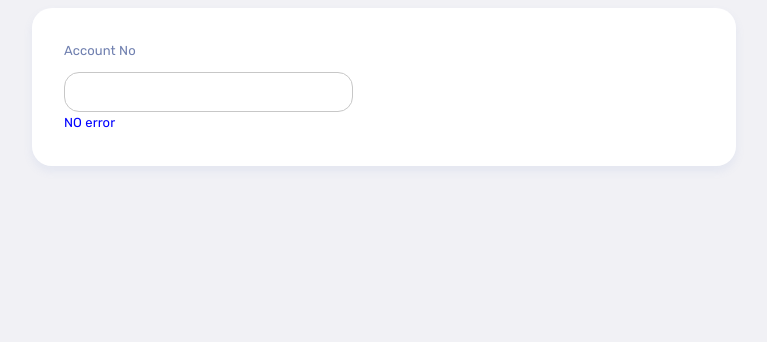
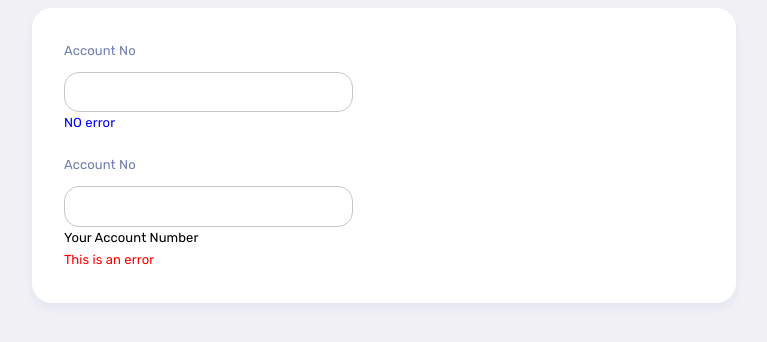
Before and after one commit to shinghuey27/dyno-web, a React (Create React App) app: page / in a window 1280 px wide. Shown: the top 342 px of the page, without its empty margins (256-1023 px from the left). Built offline with nearby package versions, Linux system fonts and the light colour scheme.

Commit message:
basic text box

```diff
--- a/src/App.js
+++ b/src/App.js
@@ -26,6 +26,7 @@ import TextboxDyno from "./Components/TextboxDyno/TextboxDyno";
 import { color } from "@mui/system";
 import ErrorOutlineIcon from '@mui/icons-material/ErrorOutline';
 import { Icon } from "@mui/material";
+import TextboxDyno_0 from "./Components/TextboxDyno/TextboxDyno_0";
 
 function App() {
 
@@ -88,7 +89,12 @@ function App() {
 
             /> */}
 
-
+            <TextboxDyno_0
+              containerStyle={{ marginTop: 20 }}
+              labelText='Account No'
+              descriptionText='Your Account Number'
+              errorText='This is an error'
+            ></TextboxDyno_0>
           </> :
           <>
             <Switch />
--- /dev/null
+++ b/src/Components/TextboxDyno/TextboxDyno_0.jsx
@@ -0,0 +1,29 @@
+import React from 'react';
+import Label from '../Label/Label';
+import Text from '../Textbox/Text';
+
+export default function TextboxDyno_0(props) {
+    const { containerStyle,
+        labelText,
+        onChangeText,
+        titleStyle,
+        inputStyle,
+        descriptionStyle,
+        errorStyle,
+        descriptionText,
+        errorText
+
+    } = props;
+    return (
+        <div style={{ display: 'flex', flexDirection: 'column', ...containerStyle }}>
+
+            <Label value={labelText} style={{ ...titleStyle }} {...props} />
+
+            <Text style={{ ...inputStyle }} {...props} />
+
+            <Label value={descriptionText} style={{ color: 'black', ...descriptionStyle }} {...props} />
+
+            <Label value={errorText} style={{ color: 'red', ...errorStyle }} {...props} />
+
+        </div>);
+}
```
